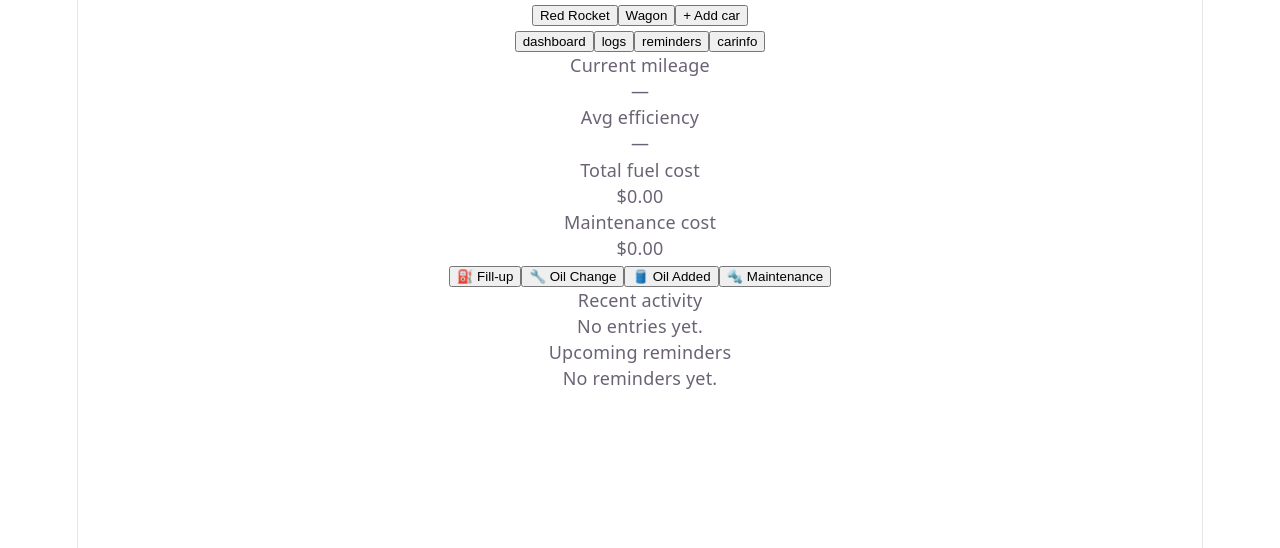
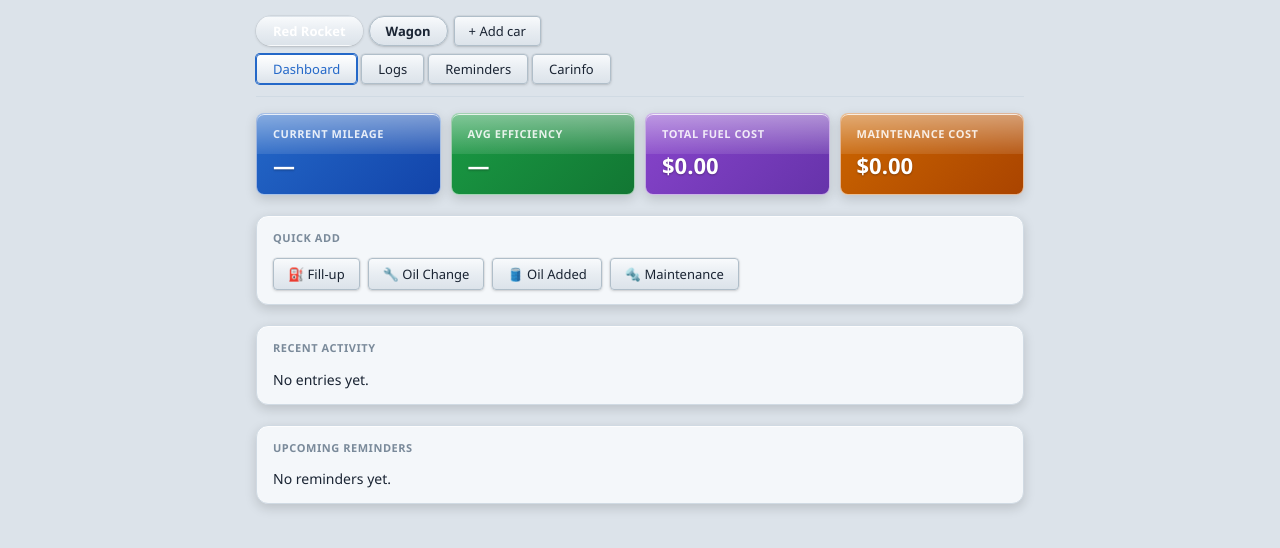
Before and after one commit to jfkeis/GloveBoxBook, a React (Vite) app in the folder glovebox-book/: page / in a window 1280 px wide. Shown: the top 548 px of the page. Built offline with nearby package versions, Linux system fonts and the light colour scheme.

Commit message:
added styling

```diff
--- a/glovebox-book/src/App.jsx
+++ b/glovebox-book/src/App.jsx
@@ -9,6 +9,7 @@ import { LogForm } from './components/forms/LogForm'
 import { ReminderForm } from './components/forms/ReminderForm'
 import { CarForm } from './components/forms/CarForm'
 import { toMi, toGal, toUSD } from './utils/units'
+import styles from './App.module.css'
 
 const DEFAULT_CARS = [
     { id: 'car1', name: "Red Rocket", make: '', model: '', year: '', plate: '', distUnit: 'mi', volUnit: 'gal', curUnit: 'USD', color: '#99241c' },
@@ -47,9 +48,9 @@ export default function App() {
     const cu = car?.curUnit || 'USD'
 
     function saveLog() {
-        const miStored = logForm.distDisp ? toMi(logForm.distDisp, du) : undefined
-        const galStored = logForm.volDisp ? toGal(logForm.volDisp, vu) : undefined
-        const usdStored = logForm.costDisp ? toUSD(logForm.costDisp, cu) : undefined
+        const miStored = logForm.distDisp ? toMi(logForm.distDisp, logForm.distInputUnit || du) : undefined
+        const galStored = logForm.volDisp ? toGal(logForm.volDisp, logForm.volInputUnit || vu) : undefined
+        const usdStored = logForm.costDisp ? toUSD(logForm.costDisp, logForm.costInputUnit || cu) : undefined
 
         let mpg = null
         if (logType === 'fillup' && miStored && galStored) {
@@ -143,12 +144,14 @@ export default function App() {
     }
 
     return (
-        <div>
+        <div className={styles.app}>
+
             {/* Car tabs */}
-            <div>
+            <div className={styles.carTabs}>
                 {cars.map(c => (
                     <button
                         key={c.id}
+                        className={`${styles.carTab} ${activeCar === c.id ? styles.carTabActive : ''}`}
                         onClick={() => {
                             setActiveCar(c.id)
                             setActiveView('dashboard')
@@ -161,9 +164,13 @@ export default function App() {
             </div>
 
             {/* Nav tabs */}
-            <div>
+            <div className={styles.navTabs}>
                 {['dashboard', 'logs', 'reminders', 'carinfo'].map(v => (
-                    <button key={v} onClick={() => setActiveView(v)}>
+                    <button
+                        key={v}
+                        className={`${styles.navTab} ${activeView === v ? styles.navTabActive : ''}`}
+                        onClick={() => setActiveView(v)}
+                    >
                         {v}
                     </button>
                 ))}
@@ -275,10 +282,6 @@ export default function App() {
                         du={du}
                         vu={vu}
                         cu={cu}
-                        onChangeDu={(unit) => setCars(prev => prev.map(c => c.id === activeCar ? { ...c, distUnit: unit } : c))}
-                        onChangeVu={(unit) => setCars(prev => prev.map(c => c.id === activeCar ? { ...c, volUnit: unit } : c))}
-                        onChangeCu={(unit) => setCars(prev => prev.map(c => c.id === activeCar ? { ...c, curUnit: unit } : c))}
-
                     />
                 </Modal>
             )}
--- /dev/null
+++ b/glovebox-book/src/App.module.css
@@ -0,0 +1,46 @@
+.app {
+    max-width: 800px;
+    margin: 0 auto;
+    padding: 16px;
+}
+
+.carTabs {
+    display: flex;
+    gap: 6px;
+    margin-bottom: 8px;
+    align-items: center;
+}
+
+.carTab {
+    padding: 5px 16px;
+    border-radius: 20px;
+    font-weight: 600;
+    font-size: 13px;
+}
+
+.carTabActive {
+    color: white;
+    border-color: transparent;
+}
+
+.navTabs {
+    display: flex;
+    gap: 4px;
+    margin-bottom: 16px;
+    padding-bottom: 12px;
+    border-bottom: 1px solid var(--border-light);
+}
+
+.navTab {
+    padding: 5px 16px;
+    border-radius: var(--radius-sm);
+    text-transform: capitalize;
+    font-size: 13px;
+}
+
+.navTabActive {
+    background: linear-gradient(to bottom, #ffffff 0%, #eef2f6 50%, #dce3ea 100%);
+    border-color: var(--accent);
+    color: var(--accent);
+    box-shadow: 0 0 0 1px var(--accent);
+}
--- a/glovebox-book/src/components/Dashboard.jsx
+++ b/glovebox-book/src/components/Dashboard.jsx
@@ -4,6 +4,7 @@ import { LogRow } from './LogRow'
 import { ReminderRow } from './ReminderRow'
 import { displayCost, displayVolume } from '../utils/units'
 import { remStatus } from '../utils/reminders'
+import styles from './Dashboard.module.css'
 
 export function Dashboard({ car, logs, reminders, du, vu, cu, onAddLog, onEditLog, onDeleteLog, onAddReminder, onEditReminder, onDeleteReminder }) {
 
@@ -32,26 +33,30 @@ export function Dashboard({ car, logs, reminders, du, vu, cu, onAddLog, onEditLo
     const upcomingReminders = reminders.slice(0, 3)
 
     return (
-        <div>
+        <div className={styles.dashboard}>
             {/* Stat cards */}
-            <div>
-                <StatCard label="Current mileage" value={latestMi ? latestMi.toLocaleString() + ' ' + du : '—'} />
-                <StatCard label="Avg efficiency" value={avgEfficiency ? avgEfficiency.toFixed(1) + ' MPG' : '—'} />
-                <StatCard label="Total fuel cost" value={displayCost(totalFuelCost, cu)} />
-                <StatCard label="Maintenance cost" value={displayCost(totalMaintenanceCost, cu)} />
+            <div className={styles.statsGrid}>
+                <StatCard label="Current mileage" value={latestMi ? latestMi.toLocaleString() + ' ' + du : '—'} color="linear-gradient(135deg, #2468c8 0%, #1244aa 100%)" />
+                <StatCard label="Avg efficiency" value={avgEfficiency ? avgEfficiency.toFixed(1) + ' MPG' : '—'} color="linear-gradient(135deg, #1a9a44 0%, #127733 100%)" />
+                <StatCard label="Total fuel cost" value={displayCost(totalFuelCost, cu)} color="linear-gradient(135deg, #8844cc 0%, #6633aa 100%)" />
+                <StatCard label="Maintenance cost" value={displayCost(totalMaintenanceCost, cu)} color="linear-gradient(135deg, #cc6600 0%, #aa4400 100%)" />
             </div>
 
             {/* Quick add */}
-            <div>
-                <button onClick={() => onAddLog('fillup')}>⛽ Fill-up</button>
-                <button onClick={() => onAddLog('oilchange')}>🔧 Oil Change</button>
-                <button onClick={() => onAddLog('oiladd')}>🛢️ Oil Added</button>
-                <button onClick={() => onAddLog('maintenance')}>🔩 Maintenance</button>
+            <div className={styles.section}>
+                <p className={styles.sectionTitle}>Quick add</p>
+                <div className={styles.quickAdd}>
+                    <button className={styles.quickAddBtn} onClick={() => onAddLog('fillup')}>⛽ Fill-up</button>
+                    <button className={styles.quickAddBtn} onClick={() => onAddLog('oilchange')}>🔧 Oil Change</button>
+                    <button className={styles.quickAddBtn} onClick={() => onAddLog('oiladd')}>🛢️ Oil Added</button>
+                    <button className={styles.quickAddBtn} onClick={() => onAddLog('maintenance')}>🔩 Maintenance</button>
+                </div>
+
             </div>
 
             {/* Recent logs */}
-            <div>
-                <p>Recent activity</p>
+            <div className={styles.section}>
+                <p className={styles.sectionTitle}>Recent activity</p>
                 {recentLogs.length === 0 && <p>No entries yet.</p>}
                 {recentLogs.map(log => (
                     <LogRow
@@ -66,8 +71,8 @@ export function Dashboard({ car, logs, reminders, du, vu, cu, onAddLog, onEditLo
             </div>
 
             {/* Upcoming reminders */}
-            <div>
-                <p>Upcoming reminders</p>
+            <div className={styles.section}>
+                <p className={styles.sectionTitle}>Upcoming reminders</p>
                 {upcomingReminders.length === 0 && <p>No reminders yet.</p>}
                 {upcomingReminders.map(r => (
                     <ReminderRow
--- /dev/null
+++ b/glovebox-book/src/components/Dashboard.module.css
@@ -0,0 +1,45 @@
+.dashboard {
+    display: flex;
+    flex-direction: column;
+    gap: 20px;
+}
+
+/* ── Stat cards grid ── */
+.statsGrid {
+    display: grid;
+    grid-template-columns: repeat(4, 1fr);
+    gap: 10px;
+}
+
+/* ── Section ── */
+.section {
+    background: var(--bg-glass);
+    border: 1px solid var(--border-light);
+    border-radius: var(--radius-lg);
+    padding: 14px 16px;
+    box-shadow: var(--shadow-glass);
+}
+
+.sectionTitle {
+    font-size: 11px;
+    font-weight: 600;
+    text-transform: uppercase;
+    letter-spacing: 0.05em;
+    color: var(--text-muted);
+    margin-bottom: 12px;
+}
+
+/* ── Quick add buttons ── */
+.quickAdd {
+    display: flex;
+    gap: 8px;
+    flex-wrap: wrap;
+}
+
+.quickAddBtn {
+    display: flex;
+    align-items: center;
+    gap: 6px;
+    padding: 6px 14px;
+    font-size: 13px;
+}
--- a/glovebox-book/src/components/StatCard.jsx
+++ b/glovebox-book/src/components/StatCard.jsx
@@ -1,10 +1,11 @@
 import React from 'react'
+import styles from './StatCard.module.css'
 
-export function StatCard({ label, value }) {
-    return(
-        <div>
-            <p>{label}</p>
-            <p>{value}</p>
+export function StatCard({ label, value, color }) {
+    return (
+        <div className={styles.card} style={{ background: color || 'linear-gradient(135deg, #2468c8 0%, #1a54aa 100%)' }}>
+            <p className={styles.label}>{label}</p>
+            <p className={styles.value}>{value}</p>
         </div>
     )
 }
--- /dev/null
+++ b/glovebox-book/src/components/StatCard.module.css
@@ -0,0 +1,41 @@
+.card {
+    border-radius: var(--radius-md);
+    padding: 12px 16px;
+    box-shadow: var(--shadow-glass);
+    border: 1px solid rgba(255,255,255,0.6);
+    position: relative;
+    overflow: hidden;
+}
+
+/* Gloss highlight stripe across top - classic Vista effect */
+.card::after {
+    content: '';
+    position: absolute;
+    top: 0;
+    left: 0;
+    right: 0;
+    height: 50%;
+    background: linear-gradient(to bottom, rgba(255,255,255,0.45), rgba(255,255,255,0.1));
+    border-radius: var(--radius-md) var(--radius-md) 0 0;
+    pointer-events: none;
+}
+
+.label {
+    font-size: 11px;
+    font-weight: 600;
+    text-transform: uppercase;
+    letter-spacing: 0.05em;
+    color: rgba(255,255,255,0.85);
+    margin-bottom: 6px;
+    position: relative;
+    z-index: 1;
+}
+
+.value {
+    font-size: 22px;
+    font-weight: 700;
+    color: #ffffff;
+    text-shadow: 0 1px 2px rgba(0,0,0,0.3);
+    position: relative;
+    z-index: 1;
+}
--- a/glovebox-book/src/index.css
+++ b/glovebox-book/src/index.css
@@ -1,111 +1,137 @@
-:root {
-  --text: #6b6375;
-  --text-h: #08060d;
-  --bg: #fff;
-  --border: #e5e4e7;
-  --code-bg: #f4f3ec;
-  --accent: #aa3bff;
-  --accent-bg: rgba(170, 59, 255, 0.1);
-  --accent-border: rgba(170, 59, 255, 0.5);
-  --social-bg: rgba(244, 243, 236, 0.5);
-  --shadow:
-    rgba(0, 0, 0, 0.1) 0 10px 15px -3px, rgba(0, 0, 0, 0.05) 0 4px 6px -2px;
-
-  --sans: system-ui, 'Segoe UI', Roboto, sans-serif;
-  --heading: system-ui, 'Segoe UI', Roboto, sans-serif;
-  --mono: ui-monospace, Consolas, monospace;
-
-  font: 18px/145% var(--sans);
-  letter-spacing: 0.18px;
-  color-scheme: light dark;
-  color: var(--text);
-  background: var(--bg);
-  font-synthesis: none;
-  text-rendering: optimizeLegibility;
-  -webkit-font-smoothing: antialiased;
-  -moz-osx-font-smoothing: grayscale;
-
-  @media (max-width: 1024px) {
-    font-size: 16px;
-  }
+/* ── Global Reset ── */
+*, *::before, *::after {
+    box-sizing: border-box;
+    margin: 0;
+    padding: 0;
 }
 
-@media (prefers-color-scheme: dark) {
-  :root {
-    --text: #9ca3af;
-    --text-h: #f3f4f6;
-    --bg: #16171d;
-    --border: #2e303a;
-    --code-bg: #1f2028;
-    --accent: #c084fc;
-    --accent-bg: rgba(192, 132, 252, 0.15);
-    --accent-border: rgba(192, 132, 252, 0.5);
-    --social-bg: rgba(47, 48, 58, 0.5);
-    --shadow:
-      rgba(0, 0, 0, 0.4) 0 10px 15px -3px, rgba(0, 0, 0, 0.25) 0 4px 6px -2px;
-  }
+/* ── Root Variables ── */
+:root {
+    /* Fonts */
+    --font: 'Segoe UI', system-ui, sans-serif;
 
-  #social .button-icon {
-    filter: invert(1) brightness(2);
-  }
+    /* Light mode colors */
+    --bg: #dce3ea;
+    --bg-panel: #eef2f6;
+    --bg-glass: #f4f7fa;
+    --border: #b0bec9;
+    --border-light: #d0dae3;
+    --text-primary: #1a2433;
+    --text-secondary: #4a5a6a;
+    --text-muted: #7a8a9a;
+    --accent: #2468c8;
+    --accent-hover: #1a54aa;
+    --accent-text: #ffffff;
+    --danger: #cc2200;
+    --warning: #cc7700;
+    --success: #227722;
+    --shadow-sm: 0 1px 3px rgba(0,0,0,0.15), 0 0 0 0.5px rgba(0,0,0,0.08);
+    --shadow-md: 0 4px 12px rgba(0,0,0,0.15), 0 0 0 0.5px rgba(0,0,0,0.08);
+    --shadow-glass: inset 0 1px 0 rgba(255,255,255,0.8), 0 4px 12px rgba(0,0,0,0.15);
+    --radius-sm: 4px;
+    --radius-md: 8px;
+    --radius-lg: 12px;
+    --radius-xl: 16px;
 }
 
-body {
-  margin: 0;
+/* ── Dark mode ── */
+@media (prefers-color-scheme: dark) {
+    :root {
+        --bg: #1a1f2a;
+        --bg-panel: #222835;
+        --bg-glass: #2a3142;
+        --border: #3a4558;
+        --border-light: #2e3a4a;
+        --text-primary: #e8edf2;
+        --text-secondary: #9aaabb;
+        --text-muted: #6a7a8a;
+        --accent: #4a8ae8;
+        --accent-hover: #5a9af8;
+        --accent-text: #ffffff;
+        --danger: #ee4422;
+        --warning: #ee9922;
+        --success: #44aa44;
+        --shadow-sm: 0 1px 3px rgba(0,0,0,0.4), 0 0 0 0.5px rgba(0,0,0,0.3);
+        --shadow-md: 0 4px 12px rgba(0,0,0,0.4), 0 0 0 0.5px rgba(0,0,0,0.3);
+        --shadow-glass: inset 0 1px 0 rgba(255,255,255,0.05), 0 4px 12px rgba(0,0,0,0.4);
+    }
 }
 
-#root {
-  width: 1126px;
-  max-width: 100%;
-  margin: 0 auto;
-  text-align: center;
-  border-inline: 1px solid var(--border);
-  min-height: 100svh;
-  display: flex;
-  flex-direction: column;
-  box-sizing: border-box;
+/* ── Base ── */
+body {
+    font-family: var(--font);
+    background: var(--bg);
+    color: var(--text-primary);
+    font-size: 14px;
+    line-height: 1.5;
+    min-height: 100vh;
 }
 
-h1,
-h2 {
-  font-family: var(--heading);
-  font-weight: 500;
-  color: var(--text-h);
+/* ── Buttons ── */
+button {
+    font-family: var(--font);
+    font-size: 13px;
+    font-weight: 500;
+    padding: 5px 14px;
+    border-radius: var(--radius-sm);
+    border: 1px solid var(--border);
+    background: linear-gradient(to bottom, #f8fafc 0%, #e8edf2 50%, #dce3ea 100%);
+    color: var(--text-primary);
+    cursor: pointer;
+    box-shadow: var(--shadow-sm);
+    transition: all 0.1s;
 }
 
-h1 {
-  font-size: 56px;
-  letter-spacing: -1.68px;
-  margin: 32px 0;
-  @media (max-width: 1024px) {
-    font-size: 36px;
-    margin: 20px 0;
-  }
-}
-h2 {
-  font-size: 24px;
-  line-height: 118%;
-  letter-spacing: -0.24px;
-  margin: 0 0 8px;
-  @media (max-width: 1024px) {
-    font-size: 20px;
-  }
-}
-p {
-  margin: 0;
+button:hover {
+    background: linear-gradient(to bottom, #ffffff 0%, #eef2f6 50%, #e4eaf0 100%);
+    box-shadow: 0 2px 6px rgba(0,0,0,0.2), 0 0 0 0.5px rgba(0,0,0,0.1);
 }
 
-code,
-.counter {
-  font-family: var(--mono);
-  display: inline-flex;
-  border-radius: 4px;
-  color: var(--text-h);
+button:active {
+    background: linear-gradient(to bottom, #dce3ea 0%, #e8edf2 100%);
+    box-shadow: inset 0 1px 2px rgba(0,0,0,0.15);
+    transform: translateY(1px);
 }
 
-code {
-  font-size: 15px;
-  line-height: 135%;
-  padding: 4px 8px;
-  background: var(--code-bg);
+/* ── Inputs ── */
+input, textarea, select {
+    font-family: var(--font);
+    font-size: 14px;
+    width: 100%;
+    padding: 6px 10px;
+    border-radius: var(--radius-sm);
+    border: 1px solid var(--border);
+    background: #ffffff;
+    color: var(--text-primary);
+    box-shadow: inset 0 1px 3px rgba(0,0,0,0.1);
+    outline: none;
+    transition: border-color 0.15s, box-shadow 0.15s;
 }
+
+input:focus, textarea:focus {
+    border-color: var(--accent);
+    box-shadow: inset 0 1px 3px rgba(0,0,0,0.1), 0 0 0 2px rgba(36,104,200,0.2);
+}
+
+/* ── Dark mode inputs ── */
+@media (prefers-color-scheme: dark) {
+    button {
+        background: linear-gradient(to bottom, #3a4558 0%, #2e3a4a 50%, #252f3e 100%);
+        color: var(--text-primary);
+        border-color: var(--border);
+    }
+
+    button:hover {
+        background: linear-gradient(to bottom, #445268 0%, #384658 50%, #2e3a4a 100%);
+    }
+
+    button:active {
+        background: linear-gradient(to bottom, #252f3e 0%, #2e3a4a 100%);
+    }
+
+    input, textarea, select {
+        background: #1e2535;
+        border-color: var(--border);
+        color: var(--text-primary);
+    }
+}
```
Also changed, not shown: glovebox-book/src/components/LogRow.jsx (+18 -10 lines), glovebox-book/src/components/LogRow.module.css (added).
